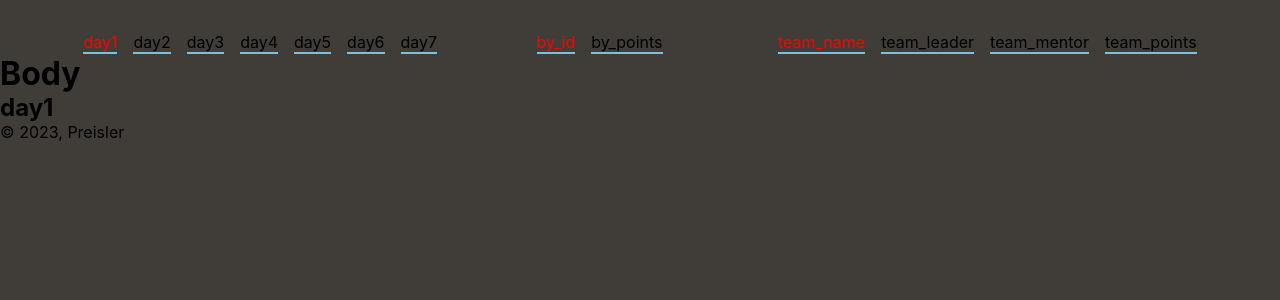
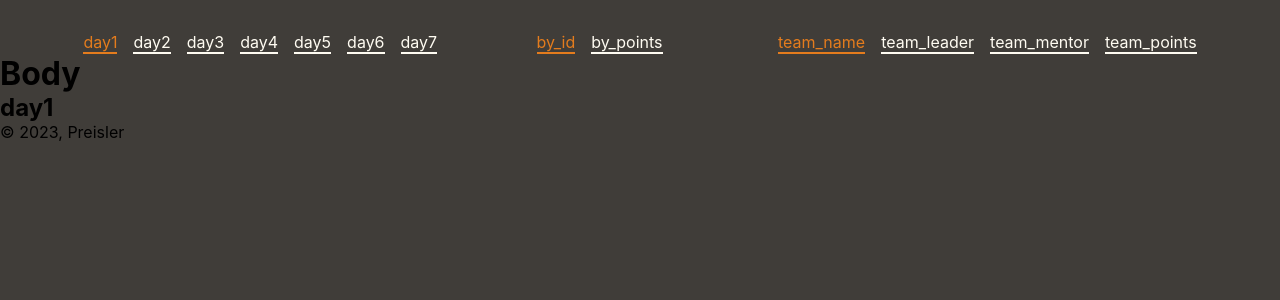
Before and after one commit to Preisler25/project_tree_front_end, a React (Create React App) app: page /home in a window 1280 px wide. Shown: the top 300 px of the page. Built offline with nearby package versions, Linux system fonts and the light colour scheme.

Commit message:
colorin'

```diff
--- a/src/App.css
+++ b/src/App.css
@@ -72,17 +72,20 @@
 }
 
 .s-label {
-  border-bottom: 2px solid #83d8ffd7;
+  color: #FFFCF2;
+  border-bottom: 2px solid #FFFCF2;
+  transition: 0.1s;
 }
 
 .selector:hover~.s-label {
   margin-top: -0.5vh;
   padding-bottom: 0.5vh;
-  border-bottom: 2px solid #000000d7;
+  border-bottom: 2px solid #FFFCF2;
 }
 
 .selector:checked~.s-label {
-  color: red;
+  color: #E47C1D;
+  border-color: #E47C1D;
 }
 
 .selector {
```
